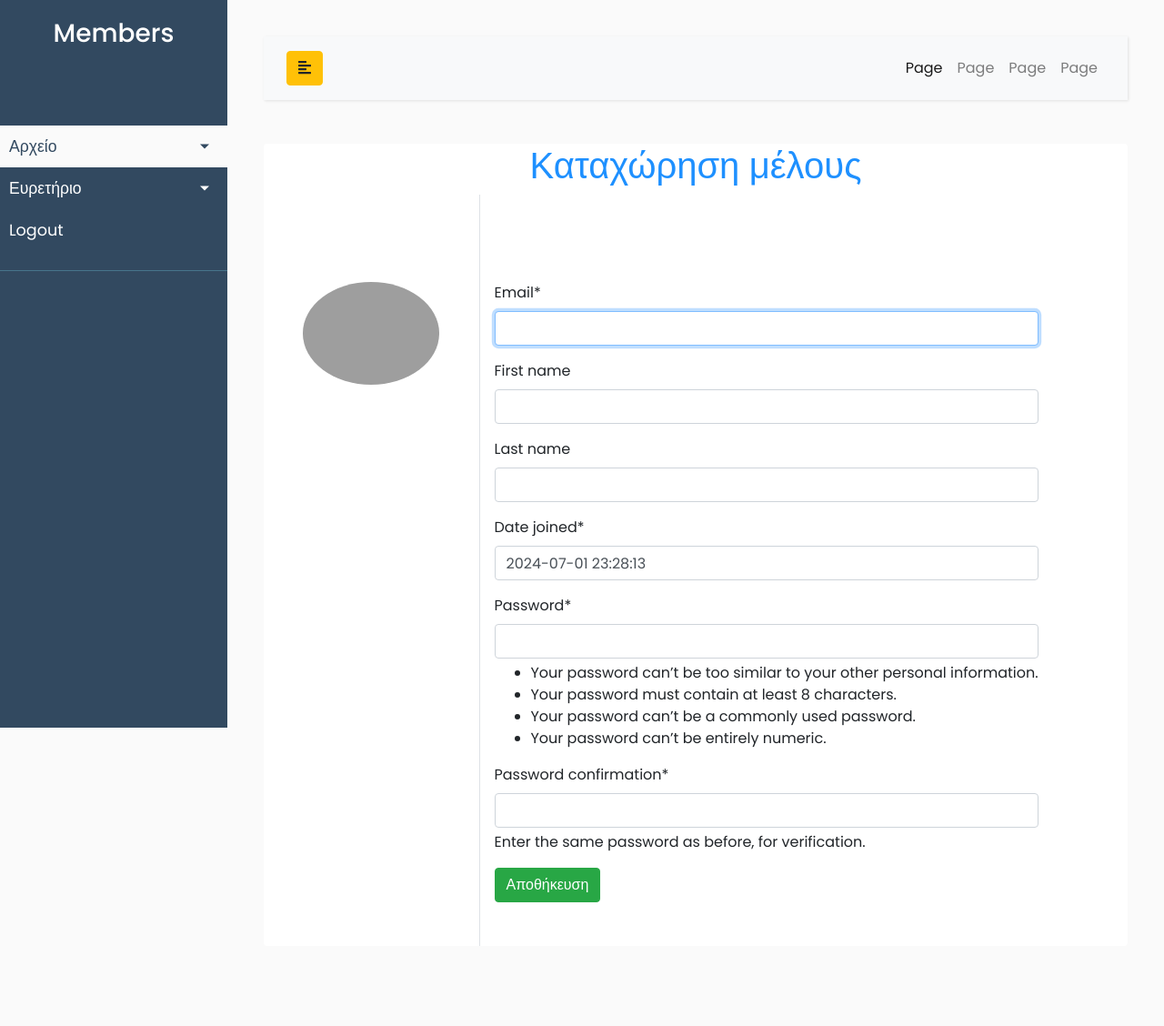
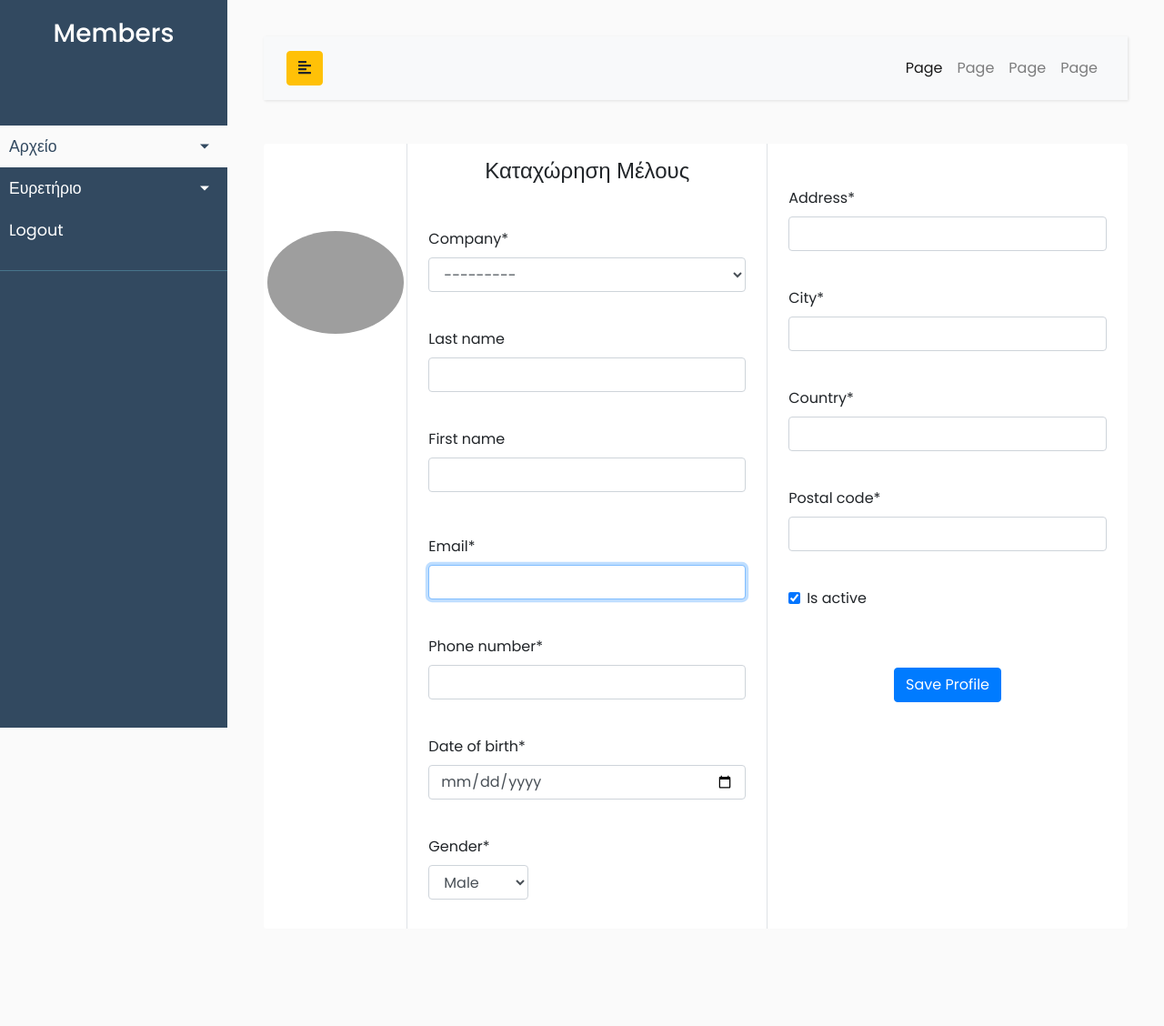
Before and after one commit to kostisvit/Members, a Django app: page /member/new/ in a window 1280 px wide. Shown: the whole page at 91% size. After the commit the page ends 1021 px from the top, so only its background shows below. Run offline with Django 4.2, Linux system fonts and the light colour scheme; data that the repository does not hold is empty; some libraries are stand-ins or nearby versions; grey boxes are pictures that could not be loaded.

Commit message:
custom user creation form

```diff
--- /dev/null
+++ b/apps/users/choices.py
@@ -0,0 +1,5 @@
+gender_choice = (
+    ('M', 'Male'),
+    ('F', 'Female'),
+    ('O', 'Other')
+)
--- a/apps/users/forms.py
+++ b/apps/users/forms.py
@@ -6,16 +6,34 @@ from django.contrib.auth import authenticate
 from django.utils.translation import gettext_lazy as _
 from company.models import Company
 from django.forms import ModelChoiceField
-
+from datetime import date
+from .choices import gender_choice
 
 # Custom User New Form
 class CustomUserCreationForm(UserCreationForm):
-
+    company = ModelChoiceField(queryset=Company.objects.order_by('name'),widget=forms.Select(attrs={'class': 'form-control'}))
+    date_joined = forms.DateField(initial=date.today,
+        widget=forms.DateInput(attrs={'type': 'date', 'class': 'form-control', 'placeholder': 'Select a date'})
+    )
+    date_of_birth = forms.DateField(
+        widget=forms.DateInput(attrs={'type': 'date', 'class': 'form-control', 'placeholder': 'Select a date'})
+    )
+    gender = forms.ChoiceField(choices=gender_choice,widget=forms.Select(attrs={'class': 'form-control'}))
     class Meta(UserCreationForm.Meta):
         model = CustomUser
-        fields = ('email','first_name','last_name','date_joined')
+        fields = ('company','email','first_name','last_name','date_joined','date_of_birth','phone_number','address','city','postal_code','country','gender','is_active','is_active', 'is_staff',)
 
+    def __init__(self, *args, **kwargs):
+        super().__init__(*args, **kwargs)
+        self.fields['password1'].required = False
+        self.fields['password2'].required = False
 
+    def save(self, commit=True):
+        user = super().save(commit=False)
+        user.set_password('password')  # Set your default password here
+        if commit:
+            user.save()
+        return user
 
 # Custom User Change Form
 class CustomUserChangeForm(UserChangeForm):
@@ -33,7 +51,7 @@ class CustomUserChangeForm(UserChangeForm):
     )
     class Meta:
         model = CustomUser
-        fields = ('email', 'first_name', 'last_name', 'is_active', 'is_staff','phone_number')
+        fields = ('email', 'first_name', 'last_name', 'is_active', 'is_staff','phone_number','city')
 
 
 class EmailAuthenticationForm(AuthenticationForm):
--- a/apps/users/views.py
+++ b/apps/users/views.py
@@ -35,6 +35,7 @@ class CustomUserCreateView(CreateView):
     model = CustomUser
     form_class = CustomUserCreationForm
     template_name = "app/member_new.html"
+    success_url = reverse_lazy('home')
 
 
 
--- a/config/settings.py
+++ b/config/settings.py
@@ -21,7 +21,7 @@ SECRET_KEY = env('SECRET_KEY')
 # SECURITY WARNING: don't run with debug turned on in production!
 DEBUG = True
 
-ALLOWED_HOSTS = os.getenv('DJANGO_ALLOWED_HOSTS', 'localhost').split(',')
+ALLOWED_HOSTS = ('127.0.0.1',)
 
 
 # Application definition
@@ -48,9 +48,9 @@ INSTALLED_APPS = [
     "crispy_tailwind",
     "crispy_bootstrap5",
 ]
-CRISPY_ALLOWED_TEMPLATE_PACKS = "tailwind"
+CRISPY_ALLOWED_TEMPLATE_PACKS = "bootstrap5"
 
-CRISPY_TEMPLATE_PACK = "tailwind"
+CRISPY_TEMPLATE_PACK = "bootstrap5"
 
 AUTH_USER_MODEL = 'users.CustomUser'
 
--- a/templates/app/member_new.html
+++ b/templates/app/member_new.html
@@ -4,26 +4,58 @@
 
 
     {% block content %}
+    <form method="post" action="{% url 'member_new' %}">
+      {% csrf_token %}
   <div class="container rounded bg-white mt-5 mb-5">
-    <h1 class="mt-5" style="color:dodgerblue; text-align:center;">Καταχώρηση μέλους</h1>
       <div class="row">
-      <div class="col-md-3 border-right">
+          <div class="col-md-2 border-right">
               <div class="d-flex flex-column align-items-center text-center p-3 py-5"><img class="rounded-circle mt-5" width="150px" src="https://st3.depositphotos.com/15648834/17930/v/600/depositphotos_179308454-stock-illustration-unknown-person-silhouette-glasses-profile.jpg">
                   <span class="font-weight-bold"></span>
                   <span class="text-black-50"></span><span> </span></div>
           </div>
-        <div class="p-3 py-5">
-  <form method="post" class="mt-5" enctype="multipart/form-data">
-    {% csrf_token %}
-    {{ form|crispy }}
-    {% if form.document.errors %}
-      <div class="alert alert-danger" role="alert">
-        {{ form.document.errors }}
+          <div class="col-md-5 border-right">
+              <div class="p-2 py-3">
+                  <div class="d-flex justify-content-center align-items-center mb-3">
+                      <h4 class="text-right">Καταχώρηση Μέλους</h4>
                   </div>
+                  <div class="row mt-2">
+                      <div class="col-md-12"><label class="labels"></label>{{ form.company|as_crispy_field }}</div>
+                      <div class="col-md-12"><label class="labels"></label>{{ form.last_name|as_crispy_field }}</div>
+                      <div class="col-md-12"><label class="labels"></label>{{form.first_name|as_crispy_field}}</div>
+                  </div>
+                  <div class="row mt-2">
+                      <div class="col-md-12"><label class="labels"></label>{{form.email|as_crispy_field}}</div>
+                      <div class="col-md-12"><label class="labels"></label>{{form.phone_number|as_crispy_field}}</div>
+                      <div class="col-md-12"><label class="labels"></label>{{form.date_of_birth|as_crispy_field}}</div>
+                  </div>
+                  <div class="form-row">
+                      <div class="col-md-4"><label class="labels"></label>{{form.gender|as_crispy_field}}</div>
+                  </div>
+
+              </div>
+              {% if messages %}
+              <ul>
+                  {% for message in messages %}
+                      <li{% if message.tags %} class="{{ message.tags }}"{% endif %}>{{ message }}</li>
+                  {% endfor %}
+              </ul>
           {% endif %}
-    <button type="submit" class="btn btn-success">Αποθήκευση</button>
-  </form>
+          </div>
+          <div class="col-md-5">
+              <div class="p-2 py-3">
+                <div class="row mt-2">
+                  <div class="col-md-12"><label class="labels"></label>{{form.address|as_crispy_field}}</div>
+                  <div class="col-md-12"><label class="labels"></label>{{form.city|as_crispy_field}}</div>
+                  <div class="col-md-12"><label class="labels"></label>{{form.country|as_crispy_field}}</div>
+                  <div class="col-md-12"><label class="labels"></label>{{form.postal_code|as_crispy_field}}</div>
+                  <div class="col-md-12"><label class="labels"></label>{{form.is_active|as_crispy_field}}</div>
+                </div>
+                <div class="mt-5 text-center"><button class="btn btn-primary profile-button" type="submit">Save Profile</button></div>
                 </div>
           </div>
       </div>
+  </div>
+  </div>
+  </div>
+  </form>
     {% endblock %}
--- a/templates/member_form.html
+++ b/templates/member_form.html
@@ -67,7 +67,7 @@
                 <div class="row mt-2">
                     <div class="col-md-12"><label class="labels"></label>{{form.email}}</div>
                     <div class="col-md-12"><label class="labels"></label>{{form.phone_number}}</div>
-                    <div class="col-md-12"><label class="labels">Email ID</label><input type="text" class="form-control" placeholder="enter email id" value=""></div>
+                    <div class="col-md-12"><label class="labels"></label>{{form.is_active}}</div>
                     <div class="col-md-12"><label class="labels">Education</label><input type="text" class="form-control" placeholder="education" value=""></div>
                 </div>
                 <div class="form-row">
```
Also changed, not shown: apps/users/migrations/0003_alter_customuser_date_joined.py (added), apps/users/migrations/0004_alter_customuser_date_joined.py (added), 1 other file. Lines whose indentation alone changed are shown as unchanged.
